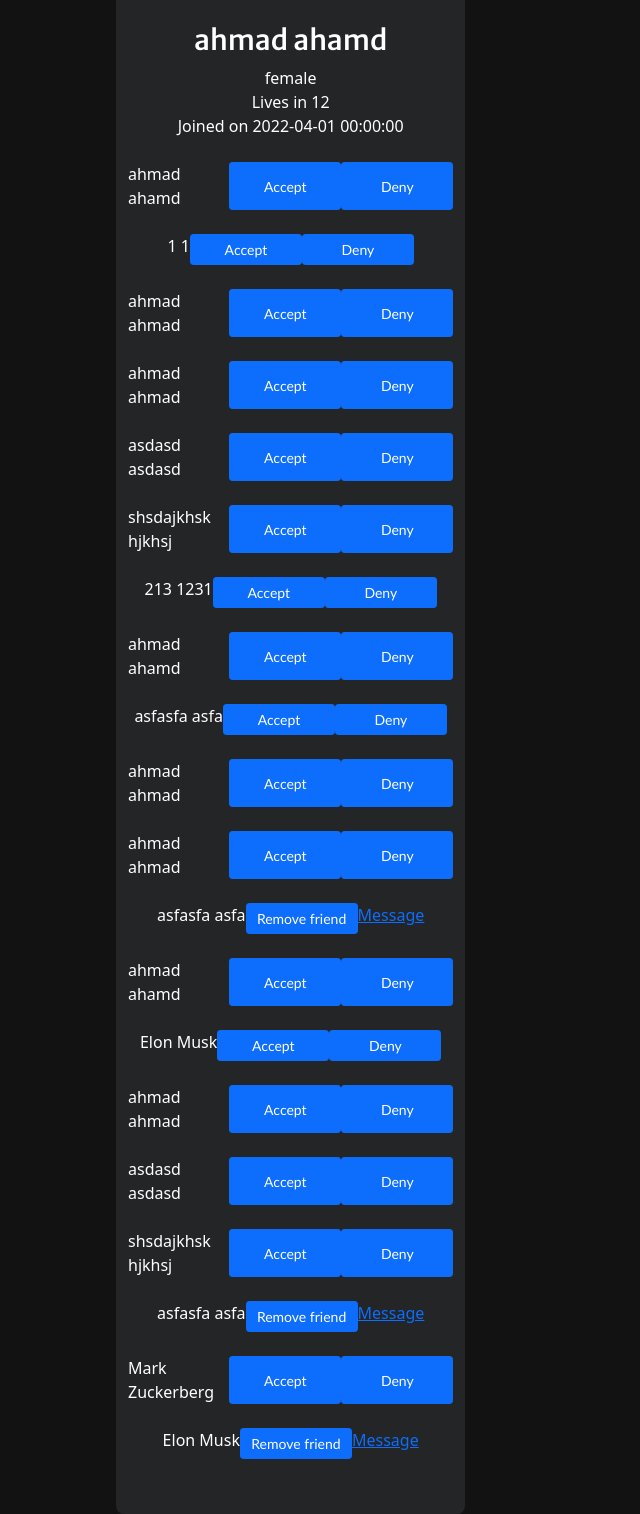
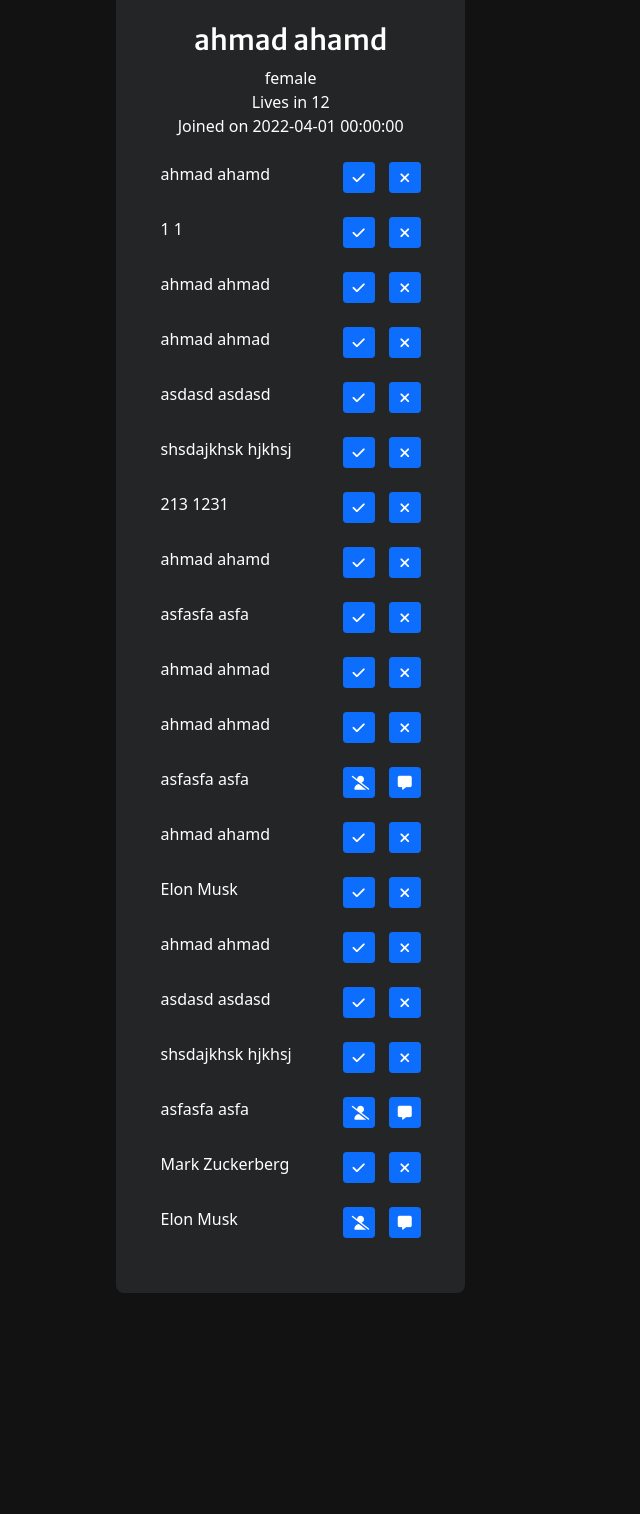
Before and after one commit to iyassalah/Friends-Book, a PHP site: page /Pages/profile.php in a window 1280 px wide. Shown: the part 411-1925 px from the top of the page, without its empty margins (0-640 px from the left). After the commit the page ends 1704 px from the top, so only its background shows below. Run offline with PHP 8.4, Linux system fonts and the light colour scheme; a user stored in the database is signed in; data comes from the database, SQL or seed files in the repository; some libraries are stand-ins or nearby versions.

Commit message:
style the data section in profile

```diff
--- /dev/null
+++ b/Styles/friend-card.css
@@ -0,0 +1,6 @@
+.frind-card {
+  display: flex;
+  justify-content: space-between;
+  align-items: center;
+  flex-wrap: wrap;
+}/*# sourceMappingURL=friend-card.css.map */
--- /dev/null
+++ b/Styles/friend-card.sass
@@ -0,0 +1,5 @@
+.frind-card
+    display: flex
+    justify-content: space-between
+    align-items: center
+    flex-wrap: wrap
--- a/Styles/standards.css
+++ b/Styles/standards.css
@@ -78,4 +78,20 @@ body {
 
 .light-margin {
   margin-right: 0.5rem;
+}
+
+.icon-button {
+  width: 2rem;
+}
+
+.icon-button {
+  text-decoration: none;
+}
+
+.card-width {
+  width: 80%;
+}
+
+.card-buttons-area {
+  width: 30%;
 }/*# sourceMappingURL=standards.css.map */
--- a/templates/friendcard.php
+++ b/templates/friendcard.php
@@ -5,17 +5,17 @@ function showFriendCard(array $data, $uid)
     ['fname' => $fname, 'lname' => $lname, 'username' => $username, 'user_id' => $user_id, 'accepted' => $accepted] = $data;
 
 
-    echo "<div class='friend-card d-flex justify-content-between'>";
-    echo "<span class='d-flex justify-content-between'> $fname $lname </span>";
-    echo "<div class='d-flex justify-content-between' id='confirm" . $user_id . "'>";
+    echo "<div class='d-flex justify-content-between card-width'>";
+    echo "<span class=''> $fname $lname </span>";
+    echo "<div class='d-flex justify-content-between frind-card card-buttons-area' id='confirm" . $user_id . "'>";
     // the first user ID is guaranteed to be unique because it is the sender ID and the recipient ID is fixed
     if ($accepted) {
         // $loggedUser = $_SESSION["data"]["user_id"];
-        echo "<button class = 'btn btn-primary btn-sm pfont add-button-width' onclick='sendConfirm(" . $user_id . ", " . $uid . ", false)'> Remove friend </button> ";
-        echo /*html*/"<a href='/messenger.php?sender=$user_id&recipient=$uid'>Message</a>";
+        echo "<button class = 'btn btn-primary btn-sm pfont icon-button' onclick='sendConfirm(" . $user_id . ", " . $uid . ", false)'><i class='fa-solid fa-user-slash white-font'></i></button> ";
+        echo /*html*/"<a href='/messenger.php?sender=$user_id&recipient=$uid' class='icon-button'><button class='btn btn-primary btn-sm pfont icon-button'><i class='fa-solid fa-message'></i></button></a>";
     } else {
-        echo "<button class='btn btn-primary btn-sm pfont add-button-width' onclick='sendConfirm(" . $user_id . ", " . $uid . ", true)'> Accept </button> ";
-        echo "<button class='btn btn-primary btn-sm pfont add-button-width' onclick='sendConfirm(" . $user_id . ", " . $uid . ", false)'> Deny </button> ";
+        echo "<button class='btn btn-primary btn-sm pfont icon-button' onclick='sendConfirm(" . $user_id . ", " . $uid . ", true)'> <i class='fa-solid fa-check whitefont'></i> </button> ";
+        echo "<button class='btn btn-primary btn-sm pfont icon-button' onclick='sendConfirm(" . $user_id . ", " . $uid . ", false)'> <i class='fa-solid fa-xmark'></i> </button> ";
     }
     echo "</div>";
     echo "</div>";
```
Also changed, not shown: Styles/standards.sass (+14 -0 lines), 2 other files.
